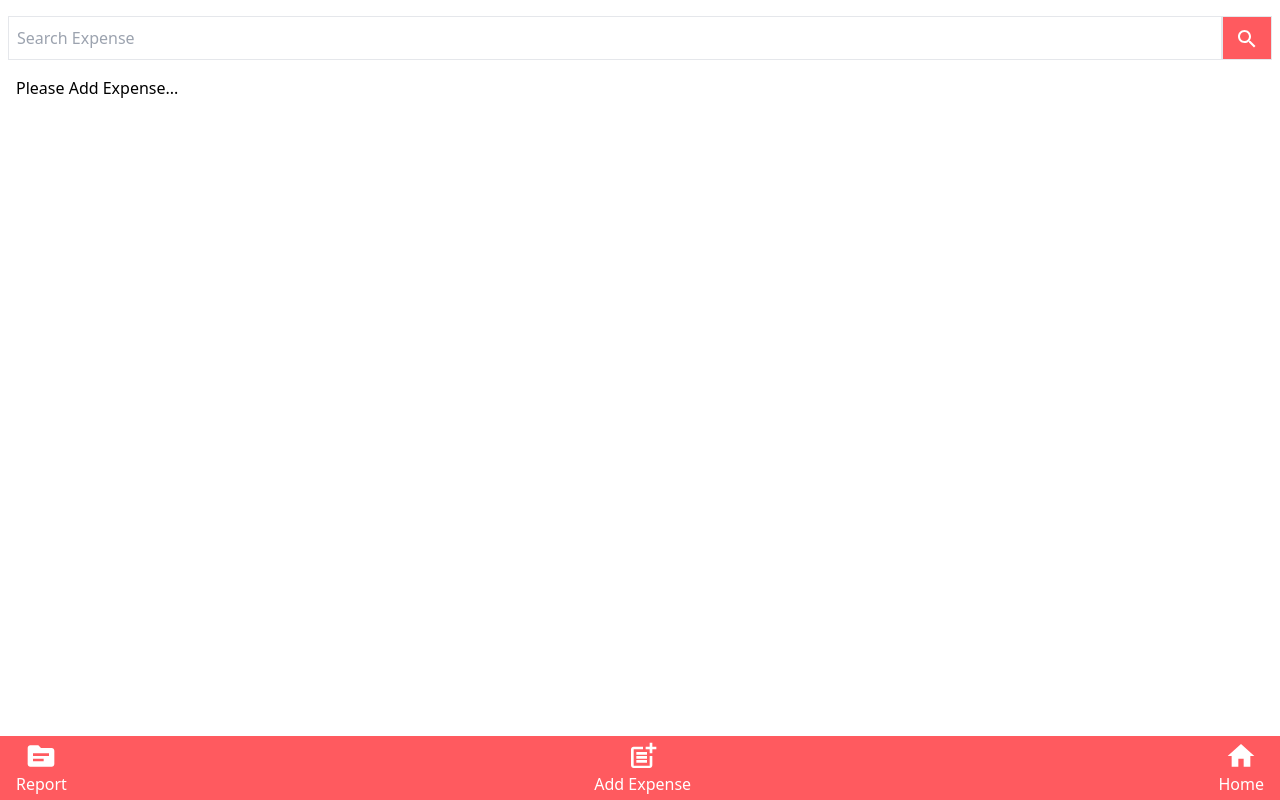
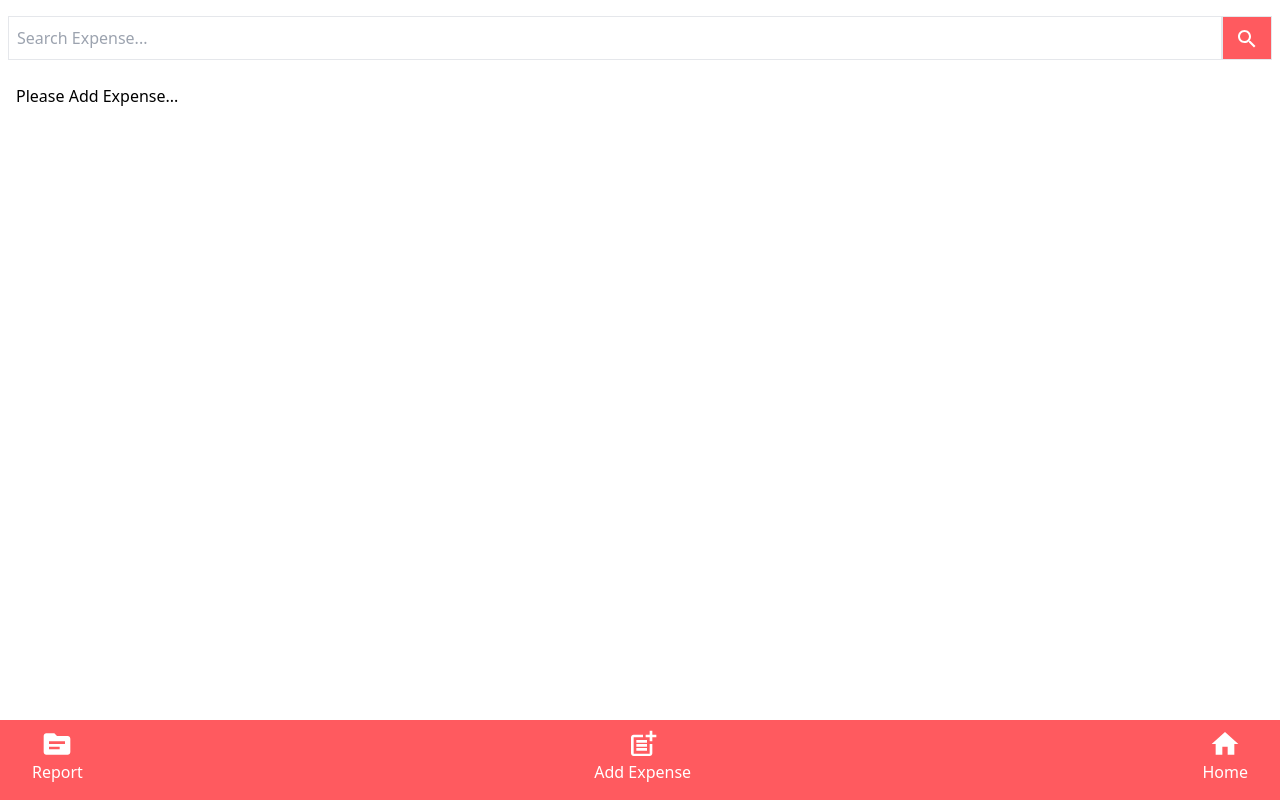
Before and after one commit to love-sonkar/test, a React (Vite) app: page /test/report in a window 1280 px wide. Built offline with nearby package versions, Linux system fonts and the light colour scheme.

Commit message:
version 1.1

```diff
--- a/package.json
+++ b/package.json
@@ -6,7 +6,7 @@
   "scripts": {
     "dev": "vite",
     "predeploy": "npm run build",
-    "deploy": "gh-pages -d build",
+    "deploy": "gh-pages -d dist",
     "build": "vite build",
     "preview": "vite preview"
   },
--- a/src/AddExpense.jsx
+++ b/src/AddExpense.jsx
@@ -27,7 +27,7 @@ const AddExpense = ({ Add }) => {
             onChange={(e) => setdes(e.target.value)}
           />
           <input
-            className="border-none outline-none text-base px-2"
+            className="border-none outline-none text-base px-2 py-1"
             value={amount}
             onChange={(e) => setamount(e.target.value)}
             type="number"
@@ -37,7 +37,7 @@ const AddExpense = ({ Add }) => {
           />
           <button
             onClick={submit}
-            className="px-2 py-2 border-none outline-none text-sm text-white bg-blue-400 rounded-sm"
+            className="px-2 py-2 border-none outline-none text-base text-white bg-blue-400 rounded-sm"
           >
             Add Expense
           </button>
--- a/src/App.jsx
+++ b/src/App.jsx
@@ -4,12 +4,9 @@ import BalanceSheet from "./BalanceSheet";
 import Expense from "./Expense";
 import HomeScreen from "./HomeScreen";
 import Navigation from "./Navigation";
-import { Routes, Route, Link } from "react-router-dom";
+import { Routes, Route, Navigate } from "react-router-dom";
 
 function App() {
-  // localStorage.clear();
-  const [searchInput, setSearchInput] = useState("");
-
   let expense;
   if (localStorage.getItem("expense") === null) {
     expense = [];
@@ -32,46 +29,21 @@ function App() {
       amount: amount,
     };
     setitemexpense([addnewitem, ...itemexpense]);
-    setFilteredResults([addnewitem, ...filteredResults]);
   };
 
   const remove = (items) => {
-    setFilteredResults(
-      filteredResults.filter((e) => {
-        return e != items;
-      })
-    );
     setitemexpense(
       itemexpense.filter((e) => {
         return e != items;
       })
     );
 
-    localStorage.setItem("expense", JSON.stringify(filteredResults));
+    localStorage.setItem("expense", JSON.stringify(itemexpense));
   };
-
-  const search = (searchValue) => {
-    setSearchInput(searchValue.trim());
-    if (searchInput === "") {
-      setFilteredResults(itemexpense);
-    } else {
-      const filteredData = itemexpense.filter((item) => {
-        return Object.values(item)
-          .join("")
-          .toLowerCase()
-          .includes(searchInput.toLowerCase());
-      });
-      console.log(filteredData);
-      setFilteredResults(filteredData);
-    }
-  };
-
-  const [filteredResults, setFilteredResults] = useState(expense);
-  const [itemexpense, setitemexpense] = useState(filteredResults);
-
+  const [itemexpense, setitemexpense] = useState(expense);
   useEffect(() => {
-    localStorage.setItem("expense", JSON.stringify(filteredResults));
-  }, [filteredResults]);
+    return localStorage.setItem("expense", JSON.stringify(itemexpense));
+  }, [itemexpense]);
 
   return (
     <div
@@ -84,21 +56,16 @@ function App() {
           path="/test/addexpense"
           element={
             <>
-              <Expense item={filteredResults} remove={remove} />
+              <Expense item={itemexpense} remove={remove} />
               <AddExpense Add={AddItem} />
             </>
           }
         />
         <Route
           path="/test/report"
-          element={
-            <BalanceSheet
-              item={filteredResults}
-              remove={remove}
-              search={search}
-            />
-          }
+          element={<BalanceSheet item={itemexpense} remove={remove} />}
         />
+        <Route path="*" element={<Navigate to="/test/" />} />
       </Routes>
       <Navigation />
     </div>
--- a/src/BalanceSheet.jsx
+++ b/src/BalanceSheet.jsx
@@ -1,24 +1,31 @@
-import React from "react";
+import React, { useState } from "react";
 import Expense from "./Expense";
 import SearchIcon from "@mui/icons-material/Search";
 
-const BalanceSheet = ({ item, remove, search }) => {
+const BalanceSheet = ({ item, remove }) => {
+  const [query, setquery] = useState("");
+  const search = (item) => {
+    return item.filter((data) =>
+      data.des.toLowerCase().includes(query.toLowerCase())
+    );
+  };
+
   return (
-    <div className="h-[90%]">
+    <div className="h-[87%]">
       <div className="px-2 py-4 flex align-items-center">
         <input
           type="search"
           className="border outline-none py-1 px-2 text-base w-full"
           name="search"
-          placeholder="Search Expense"
+          placeholder="Search Expense..."
           id=""
-          onChange={(e) => search(e.target.value)}
+          onChange={(e) => setquery(e.target.value)}
         />
         <button className="border py-2 outline-none px-3 bg-airbnb-pink">
           <SearchIcon style={{ color: "white" }} />
         </button>
       </div>
-      <Expense item={item} remove={remove} />
+      <Expense item={search(item)} remove={remove} />
     </div>
   );
 };
--- a/src/Expense.jsx
+++ b/src/Expense.jsx
@@ -3,7 +3,7 @@ import ExpenseItem from "./ExpenseItem";
 
 const Expense = ({ item, remove }) => {
   return (
-    <div className="h-[86%] overflow-scroll scrollbar-hide px-2">
+    <div className="h-[86%] overflow-scroll scrollbar-hide px-2 pt-2">
       {item.length === 0 ? (
         <h1 className="px-2 py2 text-base">Please Add Expense...</h1>
       ) : (
--- a/src/Navigation.jsx
+++ b/src/Navigation.jsx
@@ -27,7 +27,7 @@ const Navigation = () => {
   ];
 
   return (
-    <div className="bg-airbnb-pink w-full flex items-center justify-between px-4 py-1 ">
+    <div className="bg-airbnb-pink w-full flex items-center justify-between px-8 pt-2 pb-4 ">
       {navigate.map((item) => {
         return (
           <Link
```
Also changed, not shown: 1 other file (tests, documents, lock files or other folders).
